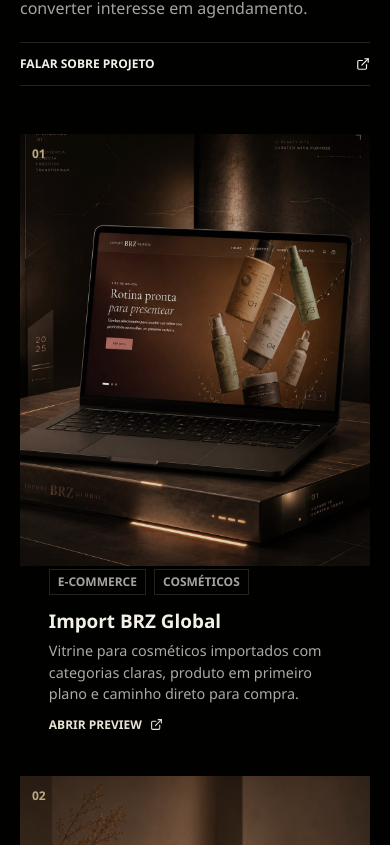
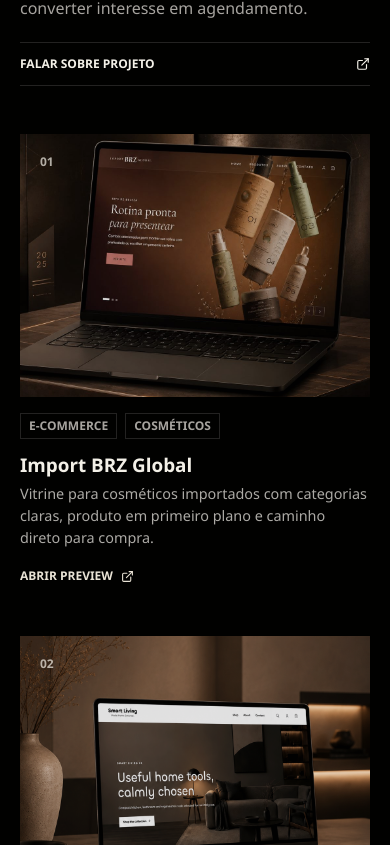
Before and after one commit to Monteiromathe550/matheus-portifolio, a React (Vite) app: page / in a window 390 px wide. Shown: the part 1839-2684 px from the top of the page. Built offline with nearby package versions, Linux system fonts and the light colour scheme; a web font is replaced by a local one.

Commit message:
Update index.css

```diff
--- a/src/index.css
+++ b/src/index.css
@@ -1972,51 +1972,17 @@
   }
 
   .projects-grid {
-    gap: 0.9rem;
+    gap: clamp(3rem, 8vw, 5rem);
     padding-bottom: 5.5rem;
   }
 
   .project-card {
-    top: calc(6.4rem + var(--stack-offset-mobile));
-    display: block;
-    min-height: 27rem;
-  }
-
-  .project-card:hover,
-  .project-card:focus-visible {
-    transform: none;
-  }
-
-  .project-media {
-    width: 100%;
-    min-height: 27rem;
-  }
-
-  .project-card img,
-  .project-card:hover img,
-  .project-card:focus-visible img {
-    transform: scale(1.02);
-  }
-
-  .project-index {
-    left: 0.75rem;
-    top: 0.75rem;
-    color: var(--secondary);
-  }
-
-  .project-card-body {
-    display: flex;
-    left: 0.8rem;
-    bottom: 0.8rem;
-    min-width: 0;
-    width: calc(100% - 1.6rem);
-    overflow: hidden;
-    flex-direction: column;
-    padding: 1rem;
-  }
-
-  .project-tags {
-    display: flex;
+    gap: 1rem;
+  }
+
+  .project-card-body p {
+    font-size: 0.9rem;
+    line-height: 1.5;
   }
 
   .project-card-title {
@@ -2025,19 +1991,6 @@
     line-height: 1.15;
   }
 
-  .project-card-body p {
-    display: -webkit-box;
-    overflow: hidden;
-    font-size: 0.9rem;
-    line-height: 1.5;
-    -webkit-box-orient: vertical;
-    -webkit-line-clamp: 3;
-  }
-
-  .project-card-action {
-    margin-top: auto;
-    padding-top: 0.75rem;
-  }
 
   .projects-section h2,
   .services-section h2,
```
